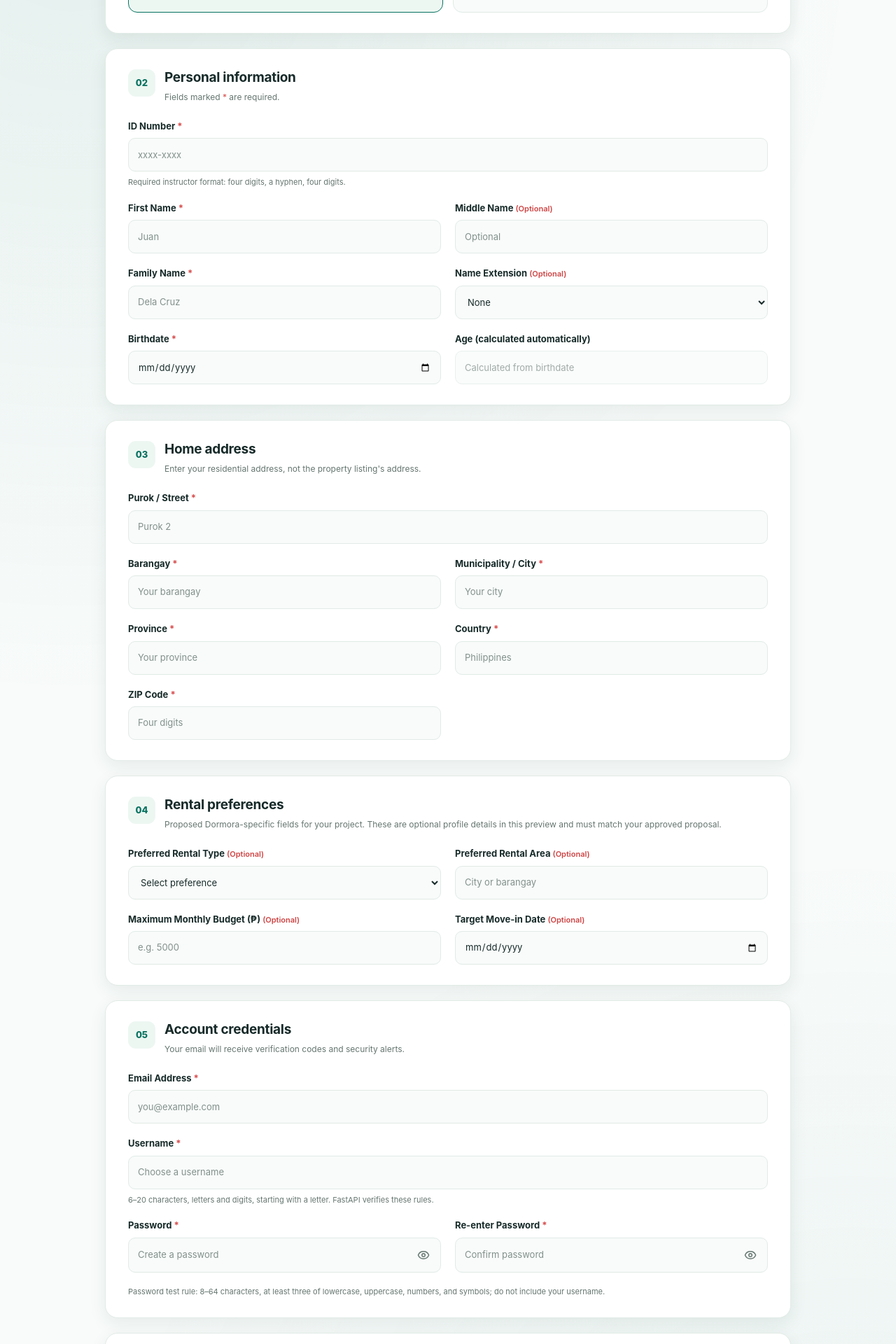
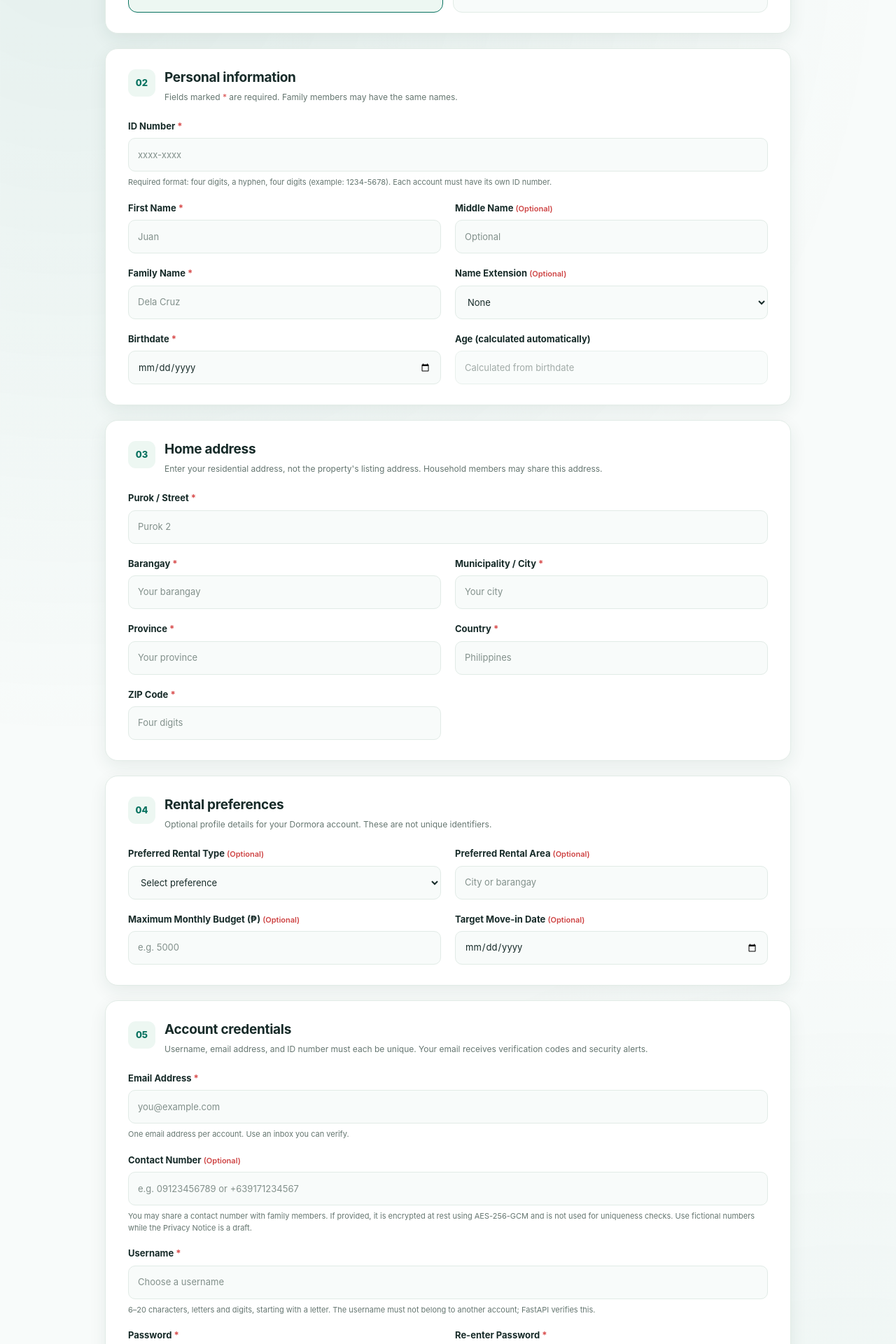
Before and after one commit to JherickPenalosa/Dormora-Dorm-Rental-Management-and-Porperty-Listing-System, a React (Vite) app in the folder frontend/: page /register in a window 1280 px wide. Shown: the part 680-2600 px from the top of the page at 70% size. Built offline with nearby package versions, Linux system fonts and the light colour scheme; no server answers.

Commit message:
frontend/src/pages/RegisterPage.jsx feat(registration): add contact number field and duplicate account validation

```diff
--- a/frontend/src/pages/RegisterPage.jsx
+++ b/frontend/src/pages/RegisterPage.jsx
@@ -1,5 +1,5 @@
 /*
-  Dormora - Requirement Validation File 5 (based on Frontend File 133).
+  Dormora - Registration Alignment File 08 (based on Requirement Validation File 5).
 
   One-file replacement of File 64. Preserves both account roles, name/address
   fields, locally selectable Q1-Q8 recovery questions, validation, theme, and Privacy Notice link.
@@ -12,7 +12,14 @@
   The browser never reads this cookie or supplies a user ID.
   The API enforces CSRF, reCAPTCHA, rate limits, OTP and database policy.
   Instructor classwide registration limits: username 6-20, password min 8, names max 50.
-  OTP expiry text stays at the backend's existing value until the OTP policy is updated.
+  Username, email and ID number must be unique; names and home addresses may
+  be shared. Optional contact numbers may also be shared. If supplied, the
+  contact number is submitted to File 14's validator and File 15's atomic
+  AES-256-GCM storage path. Never save it in local/browser storage or logs.
+  Field-specific duplicate messages are shown only if the backend returns an
+  explicit, recognized duplicate field after a protected registration request.
+  Generic 409 responses remain generic to avoid guessing private account data.
+  OTP expiry text stays at the backend's existing value until that policy is updated.
 */
 
 import { useEffect, useRef, useState } from "react";
@@ -212,6 +219,7 @@ function registrationPayload(form, accountType, privacyAccepted, captchaToken) {
     country: read("country"),
     zip_code: read("zipCode"),
     email: read("email"),
+    contact_number: optional("contactNumber"),
     username: read("username"),
     password: read("password"),
     confirm_password: read("confirmPassword"),
@@ -240,7 +248,8 @@ function registrationPayload(form, accountType, privacyAccepted, captchaToken) {
 }
 
 const SERVER_TO_FORM_FIELD = {
-  id_number: "idNumber", first_name: "firstName", middle_name: "middleName",
+  id_number: "idNumber", contact_number: "contactNumber",
+  first_name: "firstName", middle_name: "middleName",
   family_name: "familyName", name_extension: "nameExtension",
   other_extension: "otherExtension", zip_code: "zipCode",
   confirm_password: "confirmPassword", privacy_consent: "privacyConsent",
@@ -264,6 +273,41 @@ function safeFieldErrors(serverBody) {
     }));
 }
 
+// Show a specific duplicate message ONLY when the protected registration API
+// identifies that field. A generic HTTP 409 does not tell the browser which
+// identifier conflicts; never guess from the submitted personal data.
+const DUPLICATE_FIELD_DETAILS = Object.freeze({
+  username: { name: "username", message: "This username already exists." },
+  email: { name: "email", message: "This email is already used." },
+  id_number: { name: "idNumber", message: "This ID number already exists." },
+});
+
+function duplicateFieldErrors(serverBody) {
+  const candidates = [];
+  if (typeof serverBody?.duplicate_field === "string") {
+    candidates.push(serverBody.duplicate_field);
+  }
+  if (serverBody?.detail && typeof serverBody.detail === "object") {
+    if (typeof serverBody.detail.duplicate_field === "string") {
+      candidates.push(serverBody.detail.duplicate_field);
+    }
+    if (serverBody.detail.code === "duplicate" && typeof serverBody.detail.field === "string") {
+      candidates.push(serverBody.detail.field);
+    }
+  }
+  if (Array.isArray(serverBody?.errors)) {
+    for (const entry of serverBody.errors.slice(0, 10)) {
+      if (entry?.code === "duplicate" && typeof entry.field === "string") {
+        candidates.push(entry.field);
+      }
+    }
+  }
+
+  return [...new Set(candidates)]
+    .filter((field) => Object.prototype.hasOwnProperty.call(DUPLICATE_FIELD_DETAILS, field))
+    .map((field) => DUPLICATE_FIELD_DETAILS[field]);
+}
+
 async function requestJson(path, options = {}) {
   const result = await fetch(`${API_BASE}${path}`, {
     mode: "cors",
@@ -310,6 +354,7 @@ const CHECKED_FIELD_ID = {
   barangay: "register-barangay", city: "register-city",
   province: "register-province", country: "register-country",
   zipCode: "register-zip", email: "register-email",
+  contactNumber: "register-contact-number",
   username: "register-username", password: "register-password",
   confirmPassword: "register-confirm",
   securityQuestion1: "register-question-1", securityQuestion2: "register-question-2",
@@ -343,6 +388,18 @@ function localPasswordStrength(value) {
 
 function localAge(iso) {
   return calculateAge(iso);
+}
+
+// Mirror File 14's formatting rules. FastAPI is the final authority.
+// Blank is allowed; a shared number is not an account-uniqueness key.
+function validOptionalContactNumber(raw) {
+  if (raw === "") return true;
+  const value = raw.trim();
+  if (value.length > 26 || !/^\+?[0-9][0-9() .-]{5,24}$/.test(value)) {
+    return false;
+  }
+  const digits = value.replace(/\D/g, "");
+  return digits.length >= 7 && digits.length <= 15;
 }
 
 function validateLocalRegistration(form, role, consent) {
@@ -390,6 +447,9 @@ function validateLocalRegistration(form, role, consent) {
   if (!/^\d{4}$/.test(val("zipCode")))
     fail("zipCode", "ZIP Code must contain exactly four digits.");
 
+  if (!validOptionalContactNumber(val("contactNumber"))) {
+    fail("contactNumber", "Enter a valid contact number (7–15 digits), or leave it blank. Spaces, hyphens and + are allowed.");
+  }
   const email = val("email");
   if (!email || email.length > 100 || /\s/.test(email) || !/^[^@\s]+@[^@\s]+\.[^@\s]+$/.test(email))
     fail("email", "Enter a valid email address (maximum 100 characters).");
@@ -688,7 +748,13 @@ function RegisterPage({ darkMode, onToggleTheme }) {
         setSubmitHint("Pending account created. Enter the verification code from your Gmail inbox below.");
         showOtpScreen();
       } else if (result.status === 409) {
-        setSubmitError("An account with these registration details already exists. Use different fictional test details; do not repeat the same registration.");
+        const duplicateErrors = duplicateFieldErrors(body);
+        setValidationErrors(duplicateErrors);
+        setSubmitError(
+          duplicateErrors.length > 0
+            ? "One or more unique account identifiers are already registered. Check the highlighted fields."
+            : "A username, email address, or ID number may already be registered. The server did not identify which field; please check your details."
+        );
       } else if (result.status === 422) {
         setValidationErrors(safeFieldErrors(body));
         setSubmitError("FastAPI rejected one or more fields. Correct the highlighted details before trying again.");
@@ -939,7 +1005,7 @@ function RegisterPage({ darkMode, onToggleTheme }) {
                 <span className="register-step-number">02</span>
                 <div>
                   <h2 id="register-personal-title">Personal information</h2>
-                  <p>Fields marked <span className="register-required">*</span> are required.</p>
+                  <p>Fields marked <span className="register-required">*</span> are required. Family members may have the same names.</p>
                 </div>
               </div>
 
@@ -955,7 +1021,7 @@ function RegisterPage({ darkMode, onToggleTheme }) {
                     maxLength={9}
                     autoComplete="off"
                   />
-                  <small>Required instructor format: four digits, a hyphen, four digits.</small>
+                  <small>Required format: four digits, a hyphen, four digits (example: 1234-5678). Each account must have its own ID number.</small>
                 </div>
 
                 <div className="register-field">
@@ -1013,7 +1079,7 @@ function RegisterPage({ darkMode, onToggleTheme }) {
                 <span className="register-step-number">03</span>
                 <div>
                   <h2 id="register-address-title">Home address</h2>
-                  <p>Enter your residential address, not the property listing's address.</p>
+                  <p>Enter your residential address, not the property's listing address. Household members may share this address.</p>
                 </div>
               </div>
 
@@ -1054,8 +1120,7 @@ function RegisterPage({ darkMode, onToggleTheme }) {
                     {isOwner ? "Property-owner details" : "Rental preferences"}
                   </h2>
                   <p>
-                    Proposed Dormora-specific fields for your project. These are
-                    optional profile details in this preview and must match your approved proposal.
+                    Optional profile details for your Dormora account. These are not unique identifiers.
                   </p>
                 </div>
               </div>
@@ -1118,7 +1183,7 @@ function RegisterPage({ darkMode, onToggleTheme }) {
                 <span className="register-step-number">05</span>
                 <div>
                   <h2 id="register-account-title">Account credentials</h2>
-                  <p>Your email will receive verification codes and security alerts.</p>
+                  <p>Username, email address, and ID number must each be unique. Your email receives verification codes and security alerts.</p>
                 </div>
               </div>
 
@@ -1126,11 +1191,23 @@ function RegisterPage({ darkMode, onToggleTheme }) {
                 <div className="register-field register-full-width">
                   <label htmlFor="register-email">Email Address <span className="register-required">*</span></label>
                   <input id="register-email" name="email" type="email" placeholder="you@example.com" autoComplete="email" />
+                  <small>One email address per account. Use an inbox you can verify.</small>
+                </div>
+                <div className="register-field register-full-width">
+                  <label htmlFor="register-contact-number">Contact Number <em>(Optional)</em></label>
+                  <input id="register-contact-number" name="contactNumber" type="tel"
+                    inputMode="tel" autoComplete="tel" maxLength={26}
+                    placeholder="e.g. 09123456789 or +639171234567" spellCheck={false} />
+                  <small>
+                    You may share a contact number with family members. If provided,
+                    it is encrypted at rest using AES-256-GCM and is not used for uniqueness checks.
+                    Use fictional numbers while the Privacy Notice is a draft.
+                  </small>
                 </div>
                 <div className="register-field register-full-width">
                   <label htmlFor="register-username">Username <span className="register-required">*</span></label>
                   <input id="register-username" name="username" type="text" placeholder="Choose a username" maxLength={20} autoComplete="username" spellCheck={false} />
-                  <small>6–20 characters, letters and digits, starting with a letter. FastAPI verifies these rules.</small>
+                  <small>6–20 characters, letters and digits, starting with a letter. The username must not belong to another account; FastAPI verifies this.</small>
                 </div>
                 <div className="register-field">
                   <label htmlFor="register-password">Password <span className="register-required">*</span></label>
```
